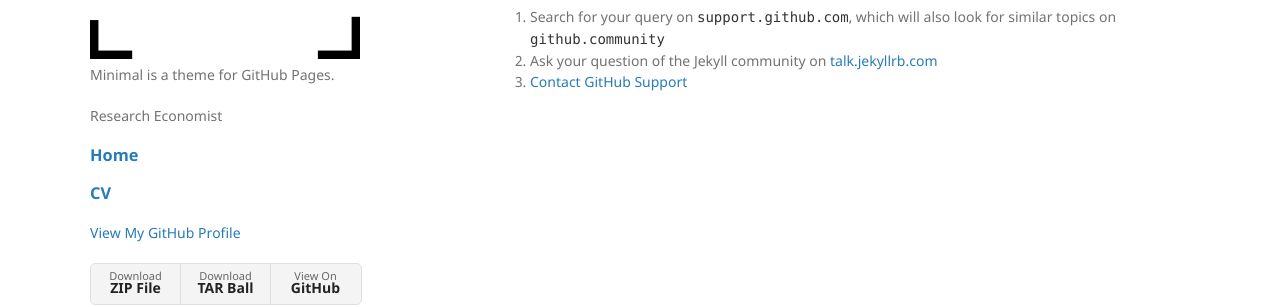
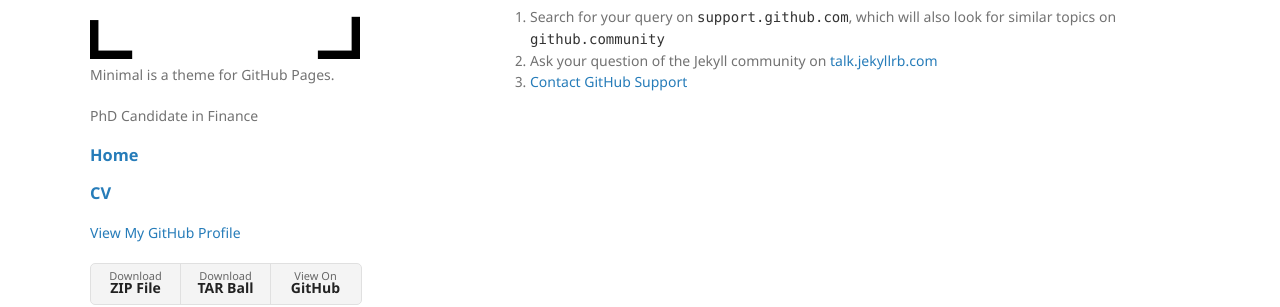
Before and after one commit to keeryang/keeryang.github.io, a Jekyll site: the page built from docs/SUPPORT.md, in a window 1280 px wide. Shown: the part 219-526 px from the top of the page. Built offline with Jekyll 4.4.1, drawn with Linux system fonts in a browser that asks for light colours; our own code applies the rules of GitHub Pages for plain Markdown files.

Commit message:
Update default.html

```diff
--- a/_layouts/default.html
+++ b/_layouts/default.html
@@ -22,7 +22,7 @@
 
         <p>{{ site.description | default: site.github.project_tagline }}</p>
 
-        <p>Research Economist</p>
+        <p>PhD Candidate in Finance</p>
 
             <h3><p class="view"><a href="https://keeryang.github.io/">Home</a></p></h3>
             <h3><p class="view"><a href="https://keeryang.github.io/papers/KeerYang_CV2021July.pdf">CV</a></p></h3>
```
